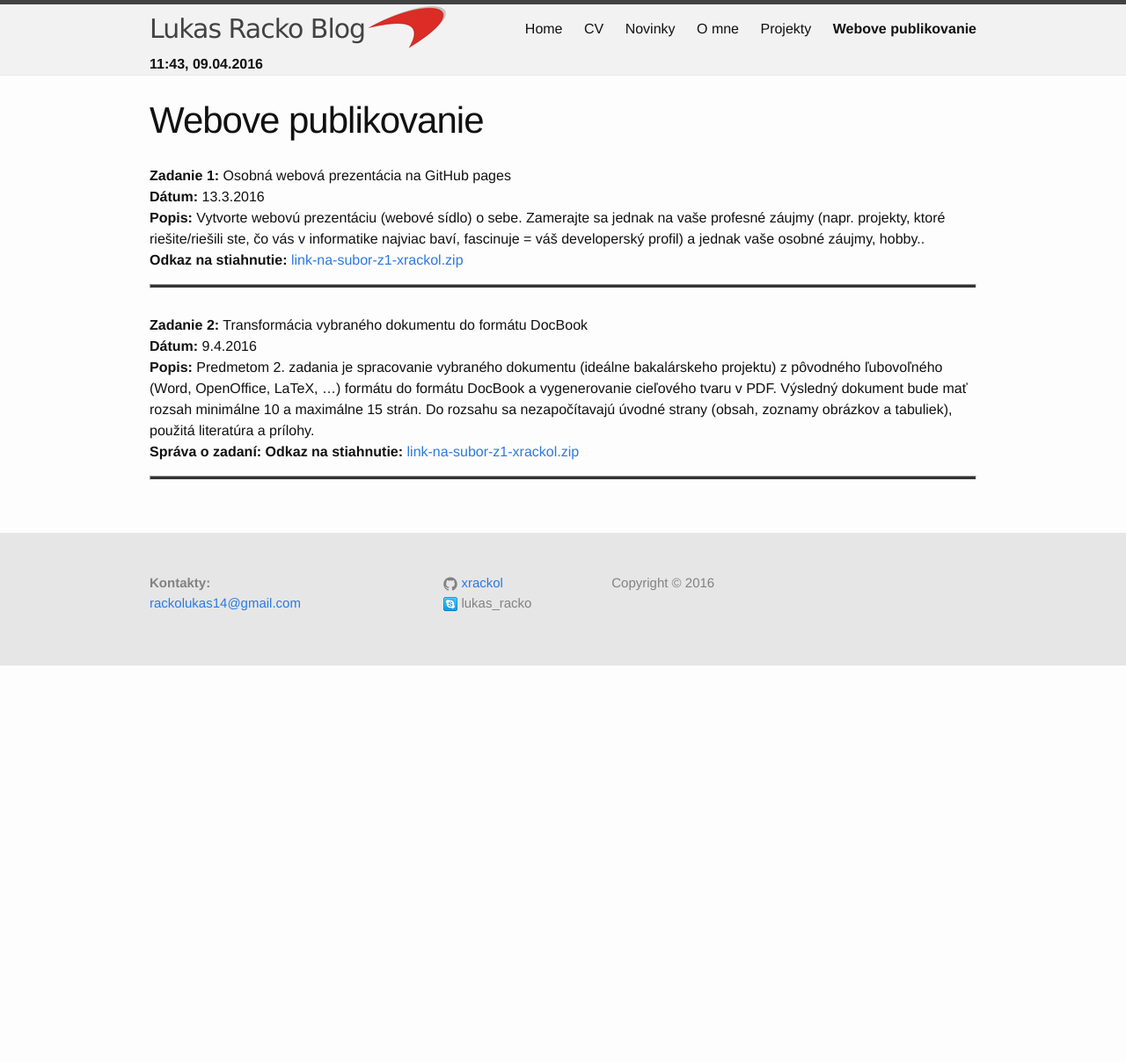
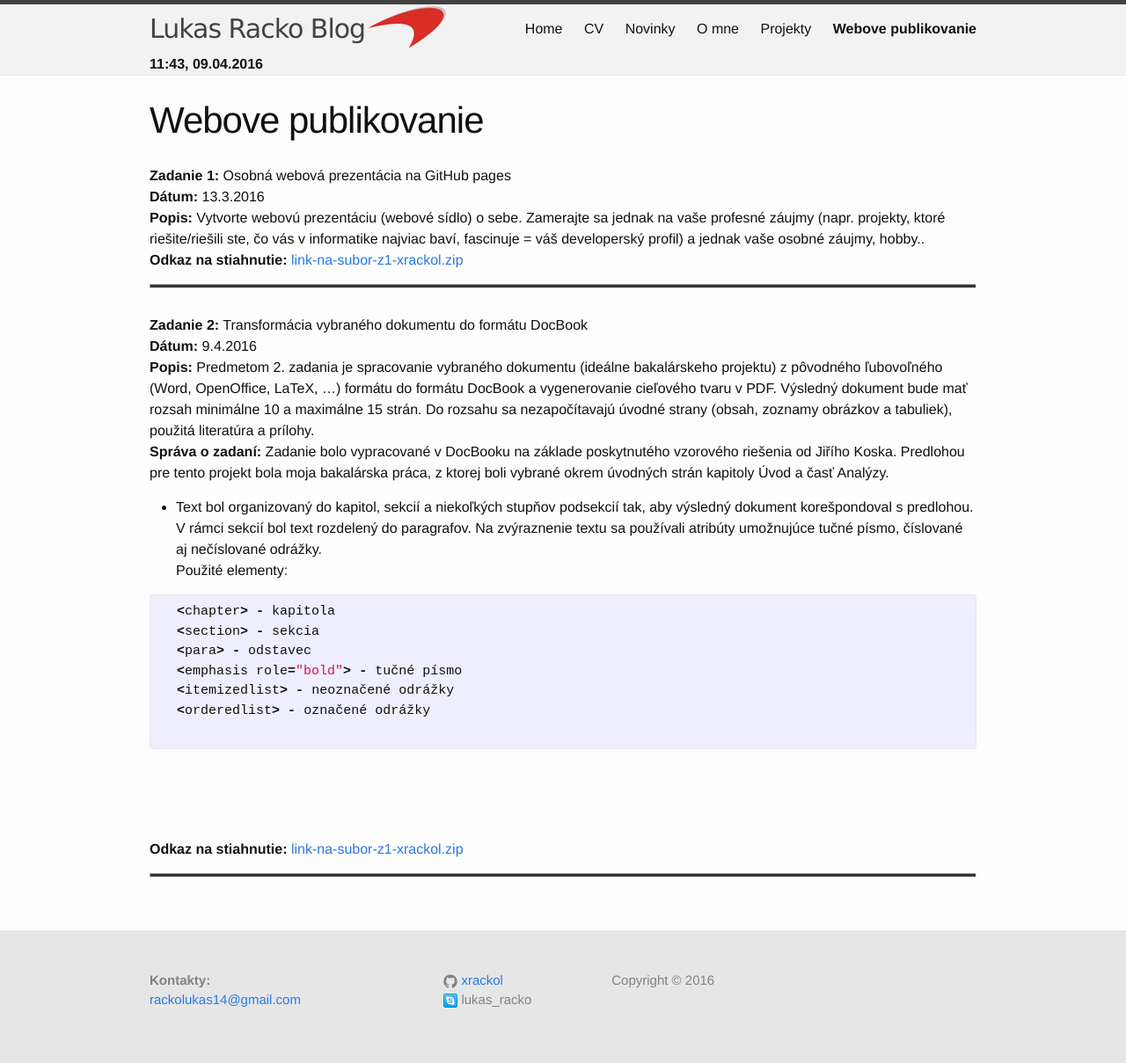
Before and after one commit to xrackol/xrackol.github.io, a Jekyll site: the page built from wp.md, in a window 1280 px wide. Shown: the whole page at 88% size. Built offline with Jekyll 4.4.1, drawn with Linux system fonts in a browser that asks for light colours; before the commit the page ends 900 px from its top, so only the background shows below that.

Commit message:
Update zadania 2 checkpoint 1

```diff
--- a/wp.md
+++ b/wp.md
@@ -11,6 +11,18 @@ permalink: /wp/
 <b>Zadanie 2:</b> Transformácia vybraného dokumentu do formátu DocBook<br/>
 <b>Dátum:</b> 9.4.2016<br/>
 <b>Popis:</b> Predmetom 2. zadania je spracovanie vybraného dokumentu (ideálne bakalárskeho projektu) z pôvodného ľubovoľného (Word, OpenOffice, LaTeX, …) formátu do formátu DocBook a vygenerovanie cieľového tvaru v PDF. Výsledný dokument bude mať rozsah minimálne 10 a maximálne 15 strán. Do rozsahu sa nezapočítavajú úvodné strany (obsah, zoznamy obrázkov a tabuliek), použitá literatúra a prílohy.<br/>
-<b>Správa o zadaní:</b>
+<b>Správa o zadaní:</b> Zadanie bolo vypracované v DocBooku na základe poskytnutého vzorového riešenia od Jiřího Koska. Predlohou pre tento projekt bola moja bakalárska práca, z ktorej boli vybrané okrem úvodných strán kapitoly Úvod a časť Analýzy. <br/>
+- Text bol organizovaný do kapitol, sekcií a niekoľkých stupňov podsekcií tak, aby výsledný dokument korešpondoval s predlohou. V rámci sekcií bol text rozdelený do paragrafov. Na zvýraznenie textu sa používali atribúty umožnujúce tučné písmo, číslované aj nečíslované odrážky. <br/>Použité elementy:
+  {% highlight java %}
+  <chapter> - kapitola
+  <section> - sekcia
+  <para> - odstavec
+  <emphasis role="bold"> - tučné písmo
+  <itemizedlist> - neoznačené odrážky
+  <orderedlist> - označené odrážky
+  {% endhighlight %}
+<br/>
+-
+<br/>
 <b>Odkaz na stiahnutie:</b> <a href="../data/Z1-xrackol.zip" target="_blank">{{ "LINK na subor Z1-xrackol.zip" | slugify: 'pretty' }}</a><br/>
 <hr class="post">
```
